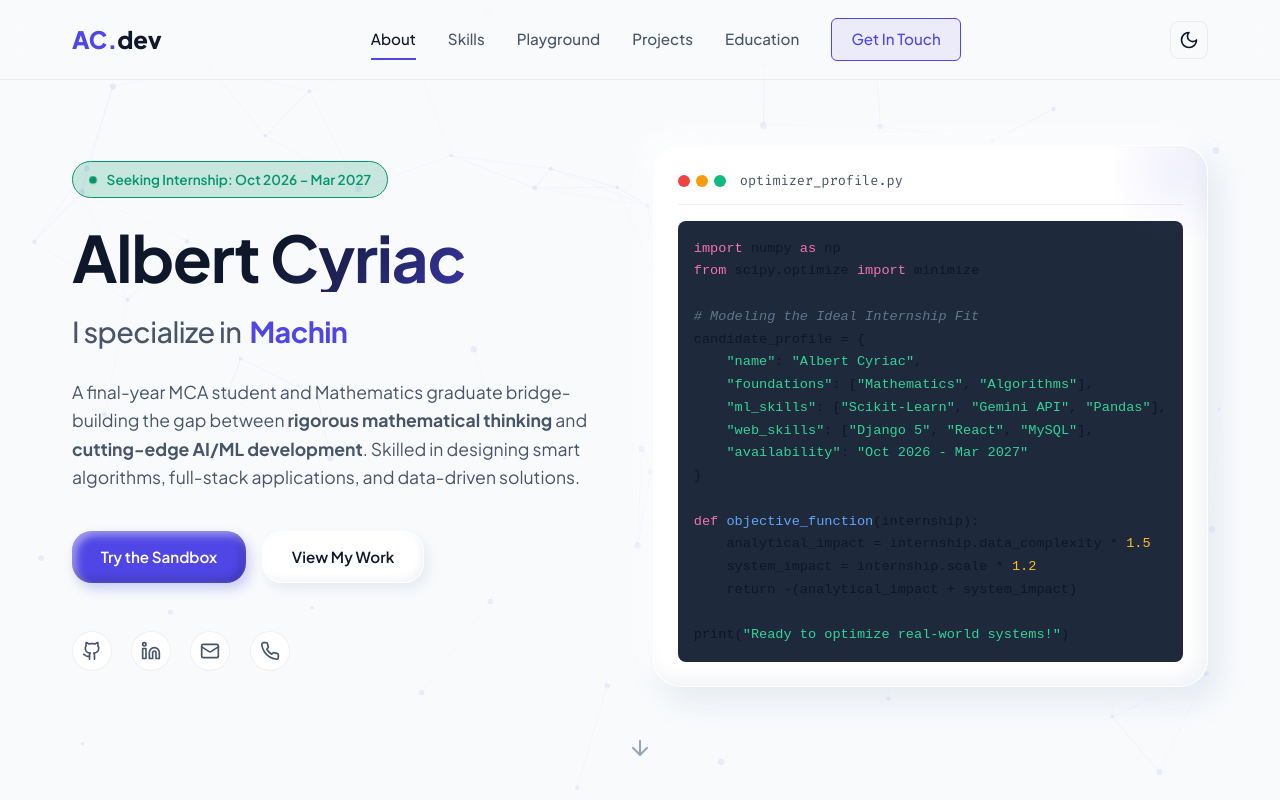
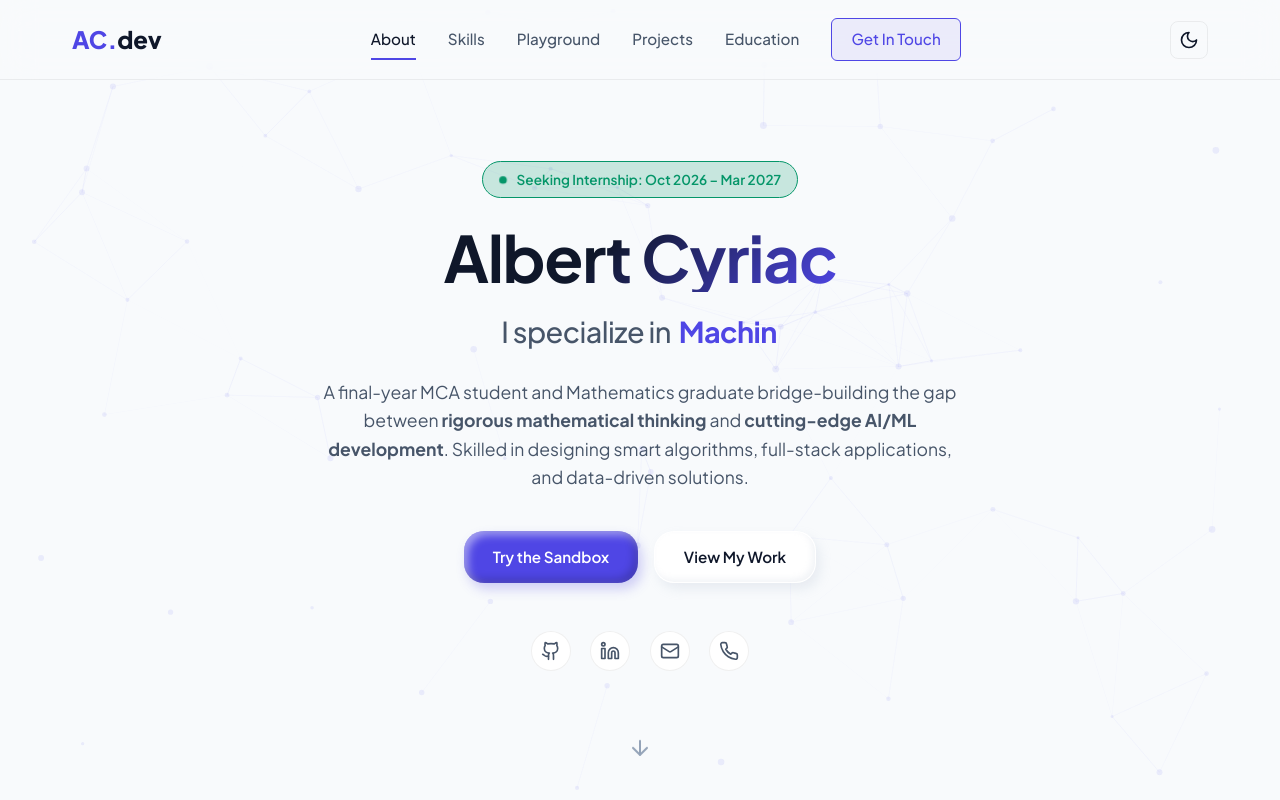
Before and after one commit to albertcyriac04-lgtm/profile, a plain HTML site: page index.html in a window 1280 px wide. Shown: the top 800 px of the page. Drawn offline with Linux system fonts and the light colour scheme.

Commit message:
style: remove python mock card from hero and center layout

```diff
--- a/index.html
+++ b/index.html
@@ -102,39 +102,6 @@
                         <a href="tel:+919497529476" class="social-icon" aria-label="Phone">
                             <svg xmlns="http://www.w3.org/2000/svg" width="20" height="20" viewBox="0 0 24 24" fill="none" stroke="currentColor" stroke-width="2" stroke-linecap="round" stroke-linejoin="round"><path d="M22 16.92v3a2 2 0 0 1-2.18 2 19.79 19.79 0 0 1-8.63-3.07 19.5 19.5 0 0 1-6-6 19.79 19.79 0 0 1-3.07-8.67A2 2 0 0 1 4.11 2h3a2 2 0 0 1 2 1.72 12.84 12.84 0 0 0 .7 2.81 2 2 0 0 1-.45 2.11L8.09 9.91a16 16 0 0 0 6 6l1.27-1.27a2 2 0 0 1 2.11-.45 12.84 12.84 0 0 0 2.81.7A2 2 0 0 1 22 16.92z"></path></svg>
                         </a>
-                    </div>
-                </div>
-
-                <!-- Interactive Profile Card Graphic -->
-                <div class="hero-graphic">
-                    <div class="math-card glass">
-                        <div class="card-glow"></div>
-                        <div class="math-card-header">
-                            <span class="dot red"></span>
-                            <span class="dot yellow"></span>
-                            <span class="dot green"></span>
-                            <span class="card-title">optimizer_profile.py</span>
-                        </div>
-                        <div class="math-card-body">
-                            <pre><code class="language-python"><span class="keyword">import</span> numpy <span class="keyword">as</span> np
-<span class="keyword">from</span> scipy.optimize <span class="keyword">import</span> minimize
-
-<span class="comment"># Modeling the Ideal Internship Fit</span>
-candidate_profile = {
-    <span class="string">"name"</span>: <span class="string">"Albert Cyriac"</span>,
-    <span class="string">"foundations"</span>: [<span class="string">"Mathematics"</span>, <span class="string">"Algorithms"</span>],
-    <span class="string">"ml_skills"</span>: [<span class="string">"Scikit-Learn"</span>, <span class="string">"Gemini API"</span>, <span class="string">"Pandas"</span>],
-    <span class="string">"web_skills"</span>: [<span class="string">"Django 5"</span>, <span class="string">"React"</span>, <span class="string">"MySQL"</span>],
-    <span class="string">"availability"</span>: <span class="string">"Oct 2026 - Mar 2027"</span>
-}
-
-<span class="keyword">def</span> <span class="func">objective_function</span>(internship):
-    analytical_impact = internship.data_complexity * <span class="number">1.5</span>
-    system_impact = internship.scale * <span class="number">1.2</span>
-    return -(analytical_impact + system_impact)
-
-print(<span class="string">"Ready to optimize real-world systems!"</span>)</code></pre>
-                        </div>
                     </div>
                 </div>
             </div>
--- a/style.css
+++ b/style.css
@@ -393,14 +393,19 @@ html[data-theme="light"] .moon-icon { display: block; }
 }
 
 .hero-container {
-    display: grid;
-    grid-template-columns: 1.2fr 0.8fr;
-    gap: 4rem;
-    align-items: center;
+    display: flex;
+    flex-direction: column;
+    align-items: center;
+    text-align: center;
+    justify-content: center;
+    gap: 2rem;
 }
 
 .hero-content {
-    max-width: 680px;
+    max-width: 800px;
+    display: flex;
+    flex-direction: column;
+    align-items: center;
 }
 
 .status-badge {
@@ -457,6 +462,7 @@ html[data-theme="light"] .moon-icon { display: block; }
     display: flex;
     gap: 0.5rem;
     flex-wrap: wrap;
+    justify-content: center;
 }
 
 .dynamic-txt {
@@ -476,18 +482,20 @@ html[data-theme="light"] .moon-icon { display: block; }
     font-size: 1.1rem;
     color: var(--text-secondary);
     margin-bottom: 2.5rem;
-    max-width: 580px;
+    max-width: 640px;
 }
 
 .hero-ctas {
     display: flex;
     gap: 1rem;
     margin-bottom: 3rem;
+    justify-content: center;
 }
 
 .hero-socials {
     display: flex;
     gap: 1.2rem;
+    justify-content: center;
 }
 
 .social-icon {
```
